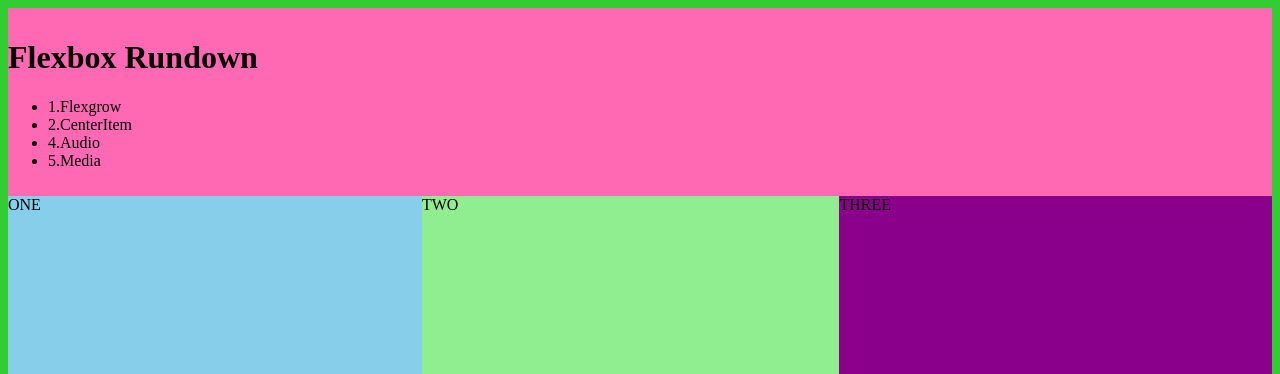
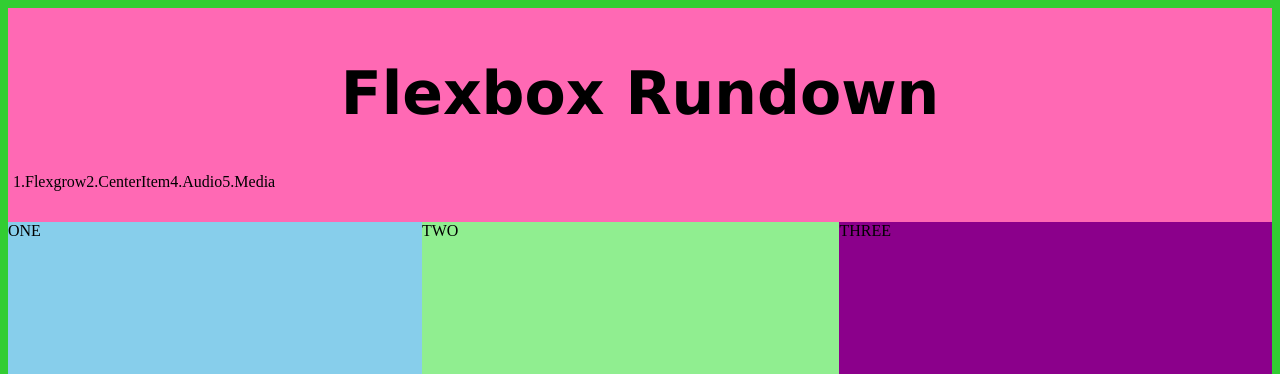
Before and after one commit to Doreamonxx/Week3, a plain HTML site: page index.html in a window 1280 px wide. Shown: the top 374 px of the page. Drawn offline with Linux system fonts and the light colour scheme.

Commit message:
added container navigation

```diff
--- a/index.html
+++ b/index.html
@@ -19,10 +19,12 @@
          <h1>Flexbox Rundown</h1>
 
          <ul>
+            <div class="container-navigation">
             <li>1.Flexgrow</li>
             <li>2.CenterItem</li>
             <li>4.Audio</li>
             <li>5.Media</li>
+            </div>
          </ul>
     </header>
 
--- a/styles.css
+++ b/styles.css
@@ -89,3 +89,19 @@ iframe {
     height: 1400px;
 
 }
+
+h1{
+    font-family: Verdana, Geneva, Tahoma, sans-serif;
+    font-size: 60px;
+    text-align: center;
+}
+
+ul{
+    list-style-type: none;
+    padding: 5px;
+}
+
+.container-navigation{
+    display: flex;
+    flex-wrap: wrap;
+}
```
